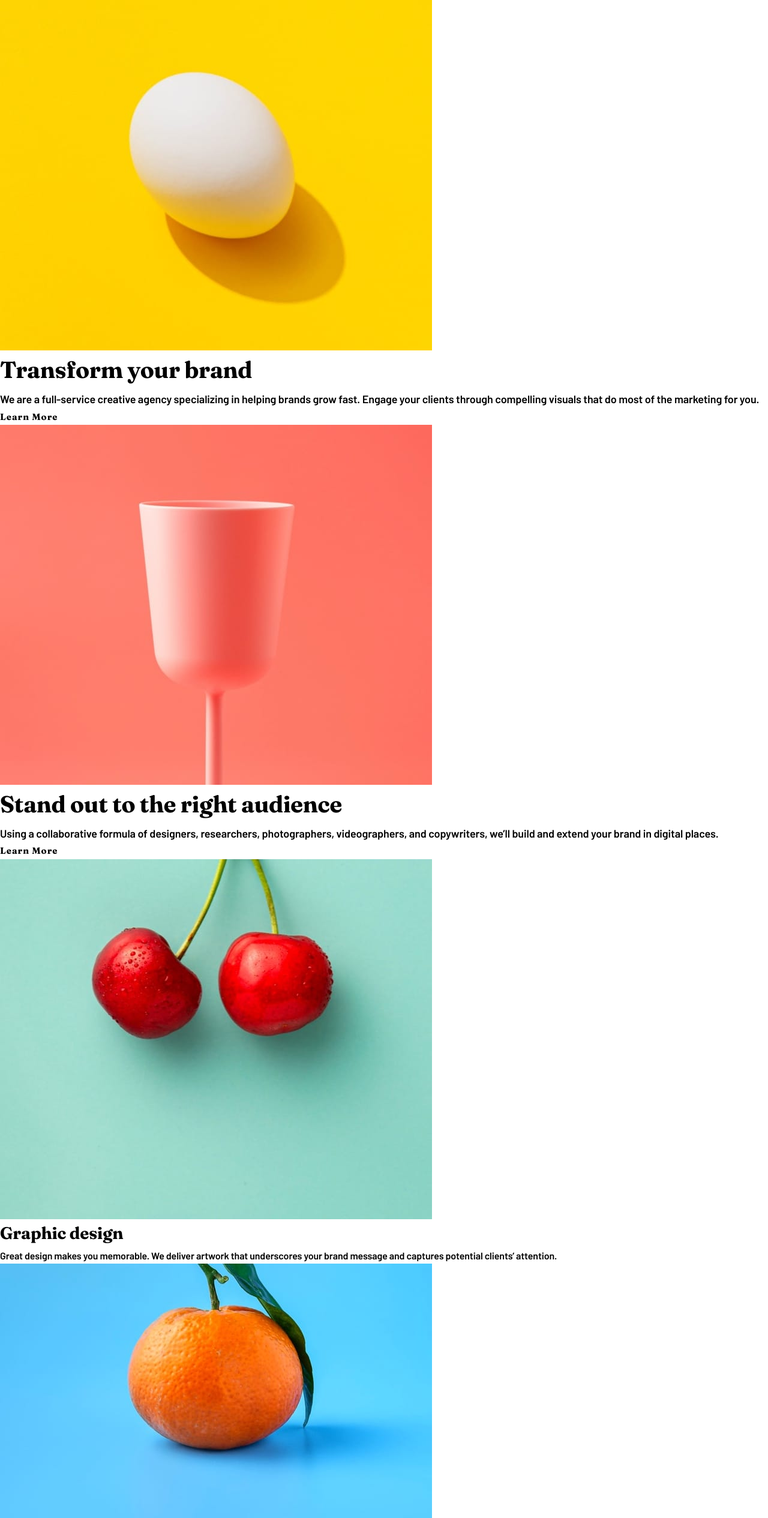
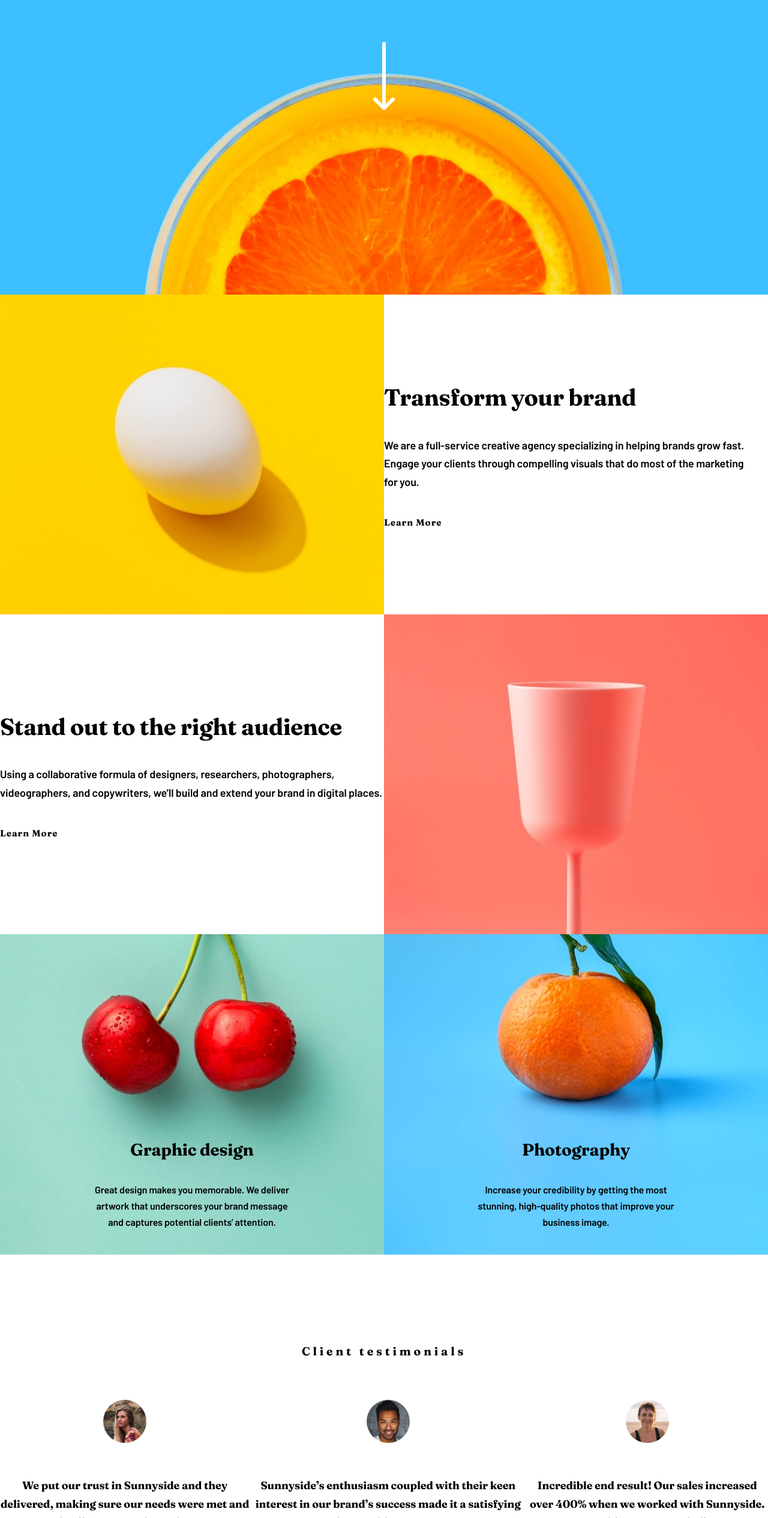
Before and after one commit to KapteynUniverse/Agency-landing-page, a plain HTML site: page index.html in a window 1280 px wide. Shown: the part 270-2800 px from the top of the page at 60% size. Drawn offline with Linux system fonts and the light colour scheme.

Commit message:
(css) Finished basic layout

```diff
--- a/index.html
+++ b/index.html
@@ -18,6 +18,7 @@
   </head>
   <body>
     <header>
+      <div class="nav__wrapper">
         <a href="#" aria-label="Sunnyside Home"
           ><svg
             aria-hidden="true"
@@ -37,6 +38,7 @@
           <a href="#">Projects</a>
           <a href="#Contact">Contact</a>
         </nav>
+      </div>
       <h1>We are creatives</h1>
       <svg
         aria-hidden="true"
@@ -57,9 +59,13 @@
       </svg>
     </header>
     <main>
-      <section id="Services" aria-labelledby="main__section-title">
+      <section
+        id="Services"
+        aria-labelledby="main__section-title"
+        class="services"
+      >
         <h2 id="main__section-title" class="sr-only">Our Services</h2>
-        <article>
+        <article class="services__brand">
           <picture>
             <source
               media="(min-width:720px)"
@@ -74,11 +80,12 @@
               height="624"
             />
           </picture>
+          <div>
             <h3>Transform your brand</h3>
             <p class="text-lg">
-            We are a full-service creative agency specializing in helping brands
-            grow fast. Engage your clients through compelling visuals that do
-            most of the marketing for you.
+              We are a full-service creative agency specializing in helping
+              brands grow fast. Engage your clients through compelling visuals
+              that do most of the marketing for you.
             </p>
             <a
               href="#"
@@ -86,8 +93,9 @@
               class="text-xm tracking-widest"
               >Learn More</a
             >
+          </div>
         </article>
-        <article>
+        <article class="services__audience">
           <picture>
             <source
               media="(min-width:720px)"
@@ -102,6 +110,7 @@
               height="624"
             />
           </picture>
+          <div>
             <h3>Stand out to the right audience</h3>
             <p class="text-lg">
               Using a collaborative formula of designers, researchers,
@@ -114,9 +123,9 @@
               class="text-xm tracking-widest"
               >Learn More</a
             >
+          </div>
         </article>
-        <div>
-          <article>
+        <article class="services__design">
           <picture>
             <source
               media="(min-width:720px)"
@@ -131,14 +140,16 @@
               height="1200"
             />
           </picture>
+          <div>
             <h3 class="text-xl">Graphic design</h3>
             <p>
               Great design makes you memorable. We deliver artwork that
               underscores your brand message and captures potential clients’
               attention.
             </p>
+          </div>
         </article>
-          <article>
+        <article class="services__photography">
           <picture>
             <source
               media="(min-width:720px)"
@@ -153,17 +164,18 @@
               height="1200"
             />
           </picture>
+          <div>
             <h3 class="text-xl">Photography</h3>
             <p>
               Increase your credibility by getting the most stunning,
               high-quality photos that improve your business image.
             </p>
+          </div>
         </article>
-        </div>
       </section>
-      <section aria-labelledby="testimonials-title">
+      <section class="testimonials" aria-labelledby="testimonials-title">
         <h2>Client testimonials</h2>
-        <div class="text-lg">
+        <div class="testimonials__wrapper text-lg">
           <article>
             <img
               src="./assets/images/image-emily.jpg"
@@ -175,8 +187,10 @@
               We put our trust in Sunnyside and they delivered, making sure our
               needs were met and deadlines were always hit.
             </blockquote>
+            <div>
               <h3 class="testimonials__title text-lg">Emily R.</h3>
               <p class="text-sm">Marketing Director</p>
+            </div>
           </article>
           <article>
             <img
@@ -189,8 +203,10 @@
               Sunnyside’s enthusiasm coupled with their keen interest in our
               brand’s success made it a satisfying and enjoyable experience.
             </blockquote>
+            <div>
               <h3 class="testimonials__title text-lg">Thomas S.</h3>
               <p class="text-sm">Chief Operating Officer</p>
+            </div>
           </article>
           <article>
             <img
@@ -203,8 +219,10 @@
               Incredible end result! Our sales increased over 400% when we
               worked with Sunnyside. Highly recommended!
             </blockquote>
+            <div>
               <h3 class="testimonials__title text-lg">Jennie F.</h3>
               <p class="text-sm">Business Owner</p>
+            </div>
           </article>
         </div>
       </section>
@@ -268,6 +286,7 @@
           />
         </picture>
       </div>
+      <div class="footer__wrapper">
         <a href="#" aria-label="Sunnyside Home"
           ><svg
             aria-hidden="true"
@@ -348,6 +367,7 @@
             ></a>
           </li>
         </ul>
+      </div>
     </footer>
   </body>
 </html>
--- a/style.css
+++ b/style.css
@@ -22,7 +22,8 @@
   --yellow: hsl(51, 100%, 49%);
   --dark-des-cyan: hsl(167, 40%, 24%); /* graphic design text */
   --dark-blue: hsl(198, 62%, 26%); /* photo text */
-  --dark-moderate-cyan: hsl(168, 34%, 41%); /* footer */
+  --dark-moderate-cyan: hsl(168, 34%, 41%);
+  --moderate-cyan: hsl(168, 44%, 70%); /* footer */
 
   /* NEUTRAL */
   --white: hsl(0, 0%, 100%);
@@ -217,17 +218,24 @@ a {
   color: inherit;
 }
 
+img {
+  object-fit: cover;
+  height: auto;
+}
+
 button {
   background: transparent;
   border: none;
 }
 
 /* Typography */
+
 body {
   background-color: var(--white);
   font-family: var(--ff-fraunces);
   letter-spacing: var(--ls-base);
   line-height: 1.7;
+  text-align: center;
 }
 
 nav {
@@ -242,6 +250,8 @@ nav {
 h1 {
   font-size: var(--fs-h1);
   letter-spacing: var(--ls-h1);
+  font-weight: 900;
+  text-transform: uppercase;
 }
 
 h2 {
@@ -290,8 +300,169 @@ p {
 header {
   color: var(--white);
   background-image: url("./assets/images/mobile/image-header.jpg");
+  background-repeat: no-repeat;
+  background-size: cover;
+  background-position: center;
+  min-height: clamp(33.625rem, 27.859rem + 24.601vw, 50rem);
+  padding: 2rem;
+}
+
+.nav__wrapper {
+  display: flex;
+  justify-content: space-between;
+  align-items: center;
+}
+
+h1 {
+  margin-block: 6rem;
+}
+
+header > svg {
+  margin-inline: auto;
 }
 
 /* Main */
 
+main {
+  max-width: 90rem;
+  margin-inline: auto;
+}
+
+.services__brand p,
+.services__audience p {
+  margin-top: clamp(1.5rem, 1.324rem + 0.751vw, 2rem);
+  margin-bottom: clamp(2rem, 1.824rem + 0.751vw, 2.5rem);
+}
+
+.services__design,
+.services__photography {
+  display: grid;
+  grid-template-areas: "stack";
+}
+.services__design > picture,
+.services__photography > picture {
+  grid-area: stack;
+}
+.services__design > div,
+.services__photography > div {
+  grid-area: stack;
+  display: flex;
+  flex-direction: column;
+  justify-content: center;
+  gap: 1.75rem;
+  max-width: 21.25rem;
+  margin-inline: auto;
+  height: 100%;
+  padding-top: calc(100% - 3.25rem);
+}
+
+.testimonials {
+  padding-top: clamp(4rem, 1.887rem + 9.014vw, 10rem);
+  padding-bottom: clamp(5.375rem, 3.746rem + 6.948vw, 10rem);
+}
+.testimonials > h2 {
+  margin-bottom: 4rem;
+}
+.testimonials__wrapper > article {
+  display: flex;
+  flex-direction: column;
+  align-items: center;
+  gap: 2rem;
+}
+.testimonials__wrapper > article:not(:last-child) {
+  margin-bottom: 4rem;
+}
+.testimonials__wrapper img {
+  border-radius: 50%;
+  width: 4.5rem;
+  height: 4.5rem;
+}
+
 /* Footer */
+
+footer {
+  background-color: var(--moderate-cyan);
+}
+
+.footer__images {
+  display: grid;
+  grid-template-columns: 1fr 1fr;
+  grid-template-rows: 1fr 1fr;
+}
+
+.footer__wrapper {
+  display: flex;
+  flex-direction: column;
+  justify-content: center;
+  align-items: center;
+  padding: 4rem;
+}
+
+.footer__nav {
+  display: flex;
+  gap: 3.625rem;
+  margin-top: 40px;
+  margin-bottom: 88px;
+}
+
+footer ul {
+  display: flex;
+  gap: 1.75rem;
+}
+
+@media (min-width: 45rem) {
+  /* Header */
+
+  header {
+    background-image: url("./assets/images/desktop/image-header.jpg");
+  }
+
+  /* Main */
+
+  .services {
+    display: grid;
+    grid-template-columns: 1fr 1fr;
+    grid-template-rows: auto;
+  }
+
+  .services__brand,
+  .services__audience {
+    grid-column: span 2;
+    display: grid;
+    grid-template-columns: subgrid;
+    align-items: center;
+    text-align: left;
+  }
+  .services__audience img {
+    grid-column: 2;
+    grid-row: 1;
+  }
+  .services__audience div {
+    grid-column: 1;
+    grid-row: 1;
+  }
+
+  .services__design > div,
+  .services__photography > div {
+    align-self: end;
+    padding-top: 0;
+    height: auto;
+    padding-bottom: clamp(0rem, -3.25rem + 7.222vw, 3.25rem);
+  }
+
+  .testimonials__wrapper {
+    display: flex;
+  }
+  .testimonials__wrapper blockquote {
+    margin-top: 1.5rem;
+    margin-bottom: 2.375rem;
+  }
+
+  /* Footer */
+
+  .footer__images {
+    display: grid;
+    grid-template-columns: 1fr 1fr 1fr 1fr;
+    grid-template-rows: auto;
+  }
+}
```
Lines whose indentation alone changed are shown as unchanged.
